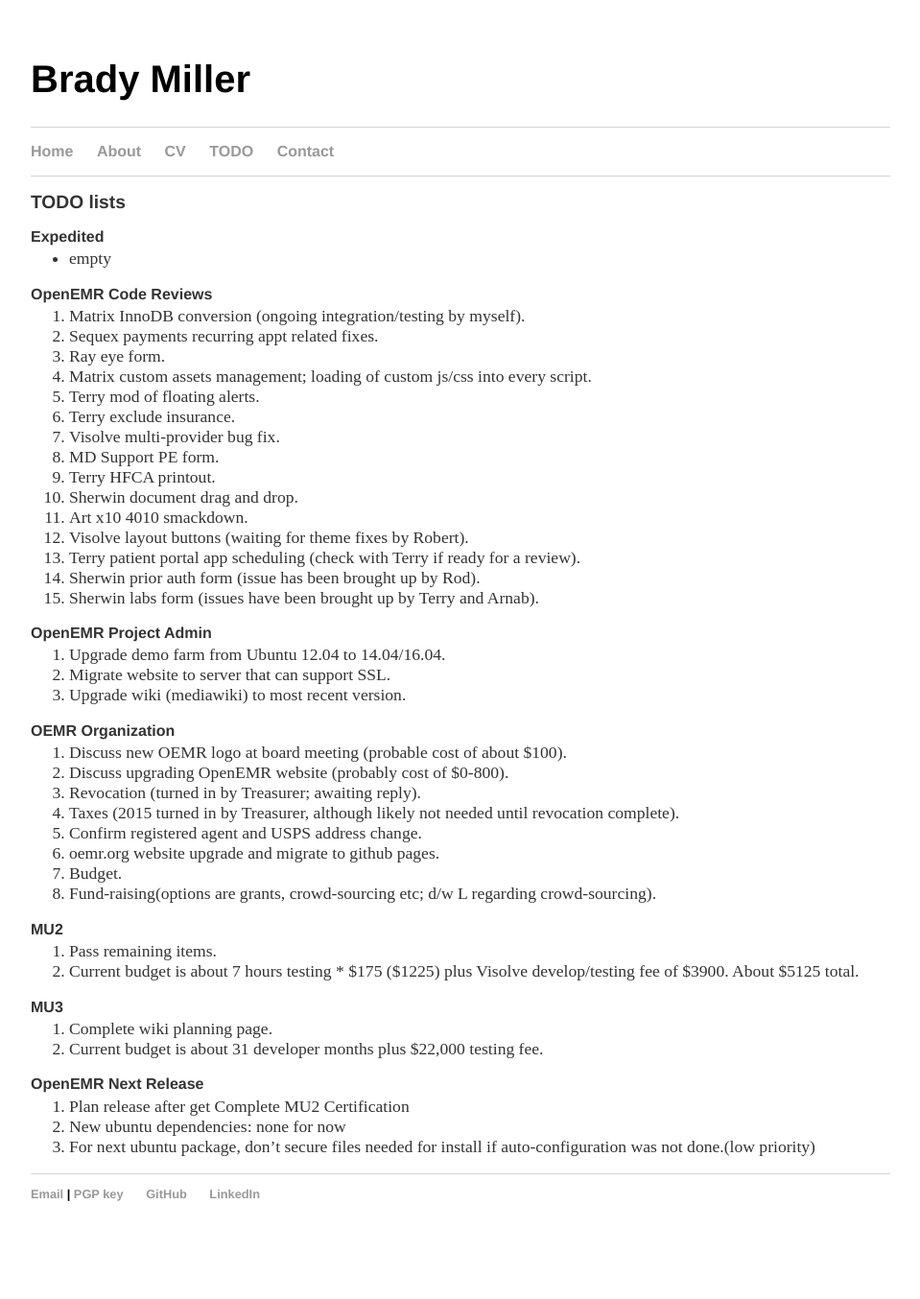
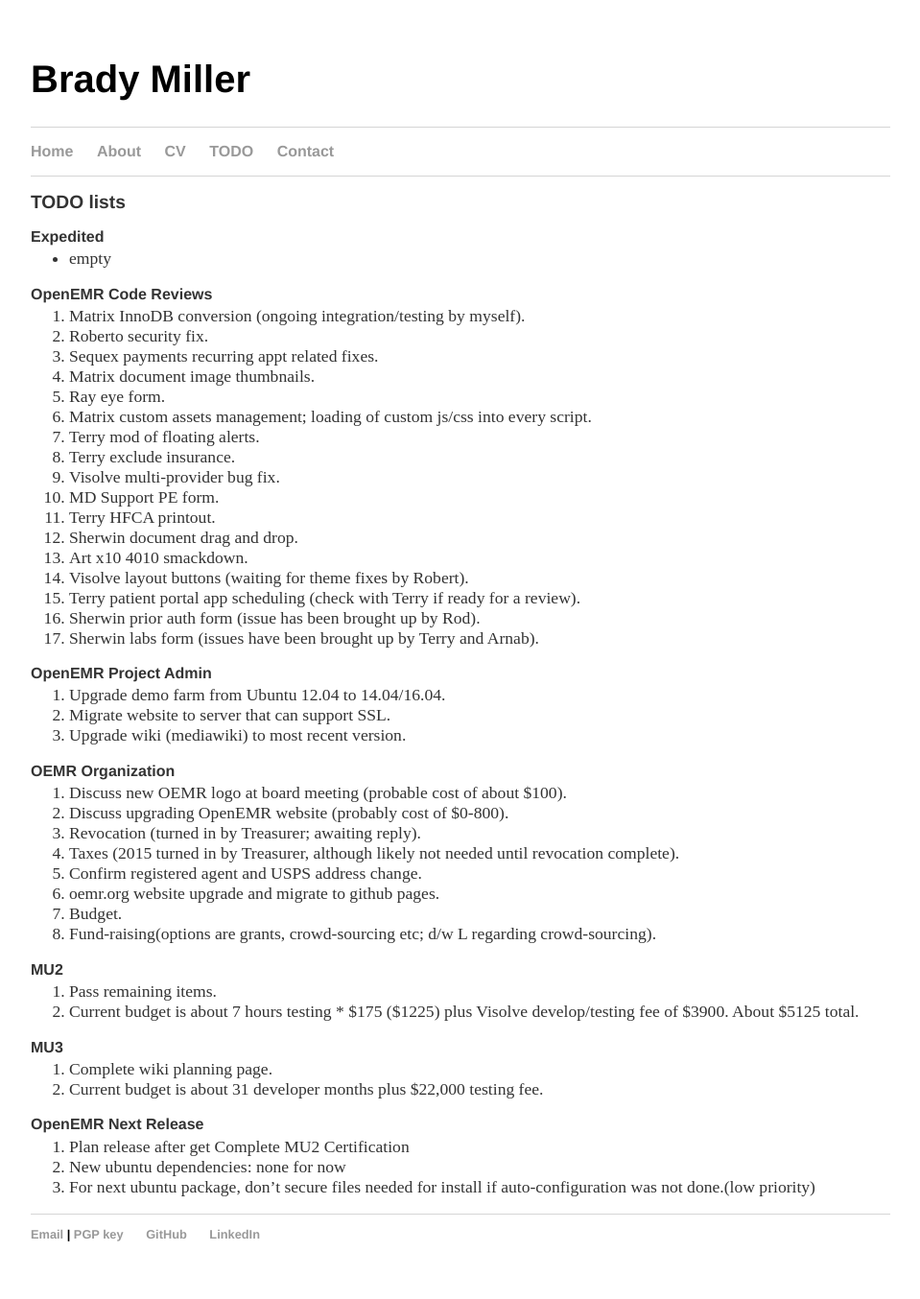
Before and after one commit to bradymiller/bradymiller.github.io, a Jekyll site: the page built from todo/index.md, in a window 1280 px wide. Shown: the whole page at 96% size, without its empty margins (160-1119 px from the left). Built offline with Jekyll 4.4.1, drawn with Linux system fonts in a browser that asks for light colours; before the commit the page ends 1312 px from its top, so only the background shows below that.

Commit message:
Update index.md

```diff
--- a/todo/index.md
+++ b/todo/index.md
@@ -8,7 +8,9 @@
 
 ### OpenEMR Code Reviews
 1. Matrix InnoDB conversion (ongoing integration/testing by myself).
+1. Roberto security fix.
 1. Sequex payments recurring appt related fixes.
+1. Matrix document image thumbnails.
 1. Ray eye form.
 1. Matrix custom assets management; loading of custom js/css into every script.
 1. Terry mod of floating alerts.
```
